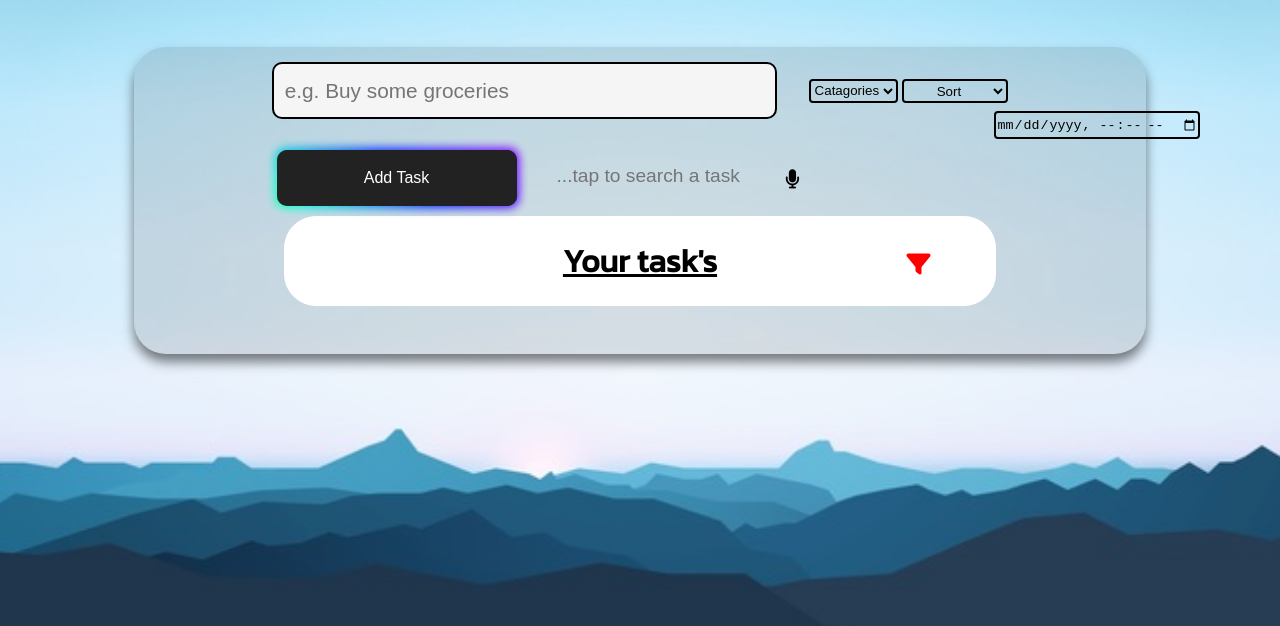
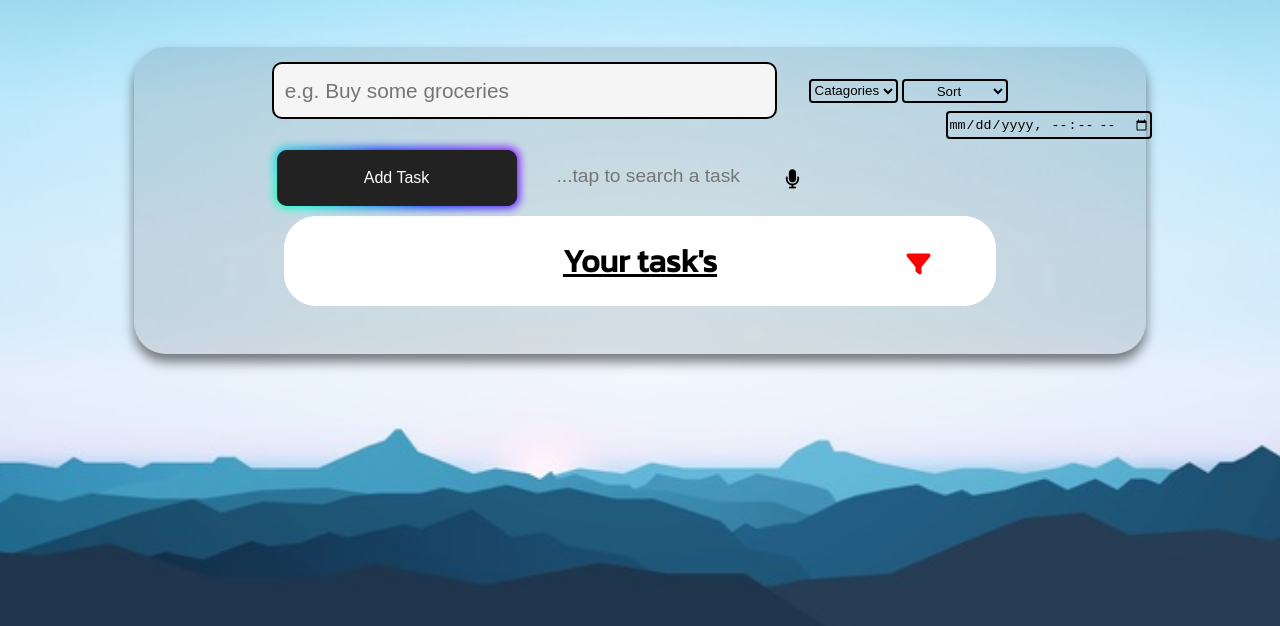
Before and after one commit to div-yadav/Task-Manager, a plain HTML site: page index.html in a window 1280 px wide. Shown: the part 158-784 px from the top of the page. Drawn offline with Linux system fonts and the light colour scheme.

Commit message:
Update style.css

```diff
--- a/style.css
+++ b/style.css
@@ -82,7 +82,7 @@ html {
   border-radius: 0.25rem;
   cursor: pointer;
   position: absolute;
-  left: 53.7rem;
+  left: 50.7rem;
   top: 4rem;
 }
 
```
